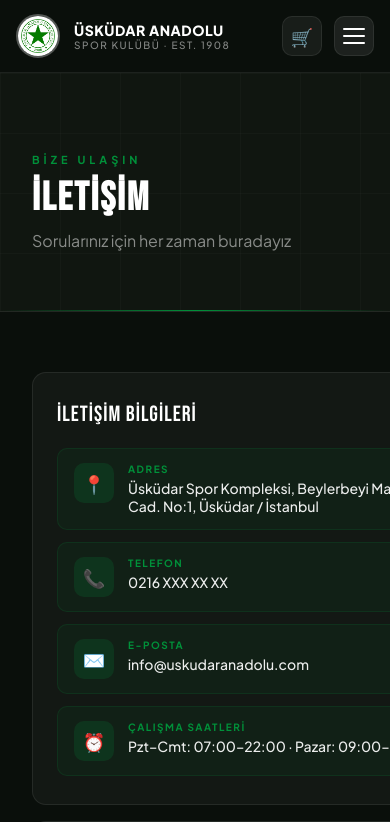
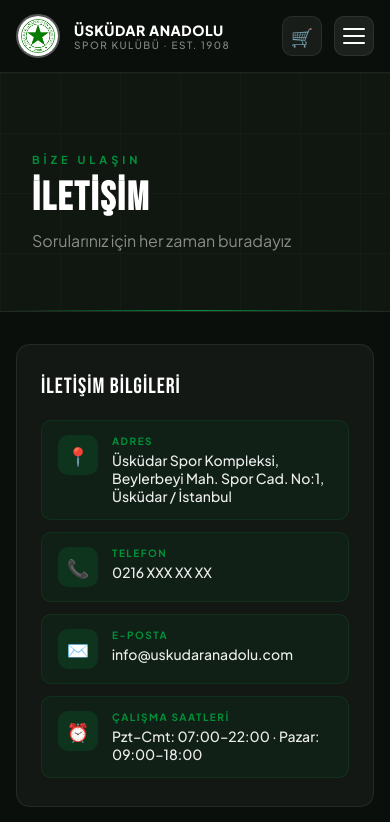
Before and after one commit to YusufCemSen1/uskudar-spor, a React (Vite) app: page /iletisim in a window 390 px wide. Shown: the top 822 px of the page. Built offline with nearby package versions, Linux system fonts and the light colour scheme.

Commit message:
tüm sayfalara useIsMobile hook eklendi, mobil layout düzeltildi

```diff
--- /dev/null
+++ b/src/hooks/useIsMobile.js
@@ -0,0 +1,11 @@
+import { useState, useEffect } from 'react'
+
+export function useIsMobile(breakpoint = 768) {
+  const [isMobile, setIsMobile] = useState(() => window.innerWidth <= breakpoint)
+  useEffect(() => {
+    const handler = () => setIsMobile(window.innerWidth <= breakpoint)
+    window.addEventListener('resize', handler)
+    return () => window.removeEventListener('resize', handler)
+  }, [breakpoint])
+  return isMobile
+}
--- a/src/pages/About.jsx
+++ b/src/pages/About.jsx
@@ -1,6 +1,7 @@
 import React from 'react'
 import { useNavigate, Link } from 'react-router-dom'
 import { useSite } from '../context/SiteContext'
+import { useIsMobile } from '../hooks/useIsMobile'
 
 export default function About() {
   const navigate = useNavigate()
@@ -9,6 +10,7 @@
   const milestones = about.milestones || []
   const values = about.values || []
   const board = about.board || []
+  const isMobile = useIsMobile()
 
   return (
     <div>
@@ -24,7 +26,7 @@
 
         {/* Misyon & Vizyon */}
         {(about.mission || about.vision) && (
-          <div style={{ display: 'grid', gridTemplateColumns: '1fr 1fr', gap: 24, marginBottom: 48 }}>
+          <div style={{ display: 'grid', gridTemplateColumns: isMobile ? '1fr' : '1fr 1fr', gap: 24, marginBottom: 48 }}>
             {[
               { label: 'MİSYONUMUZ', icon: '🎯', text: about.mission },
               { label: 'VİZYONUMUZ',  icon: '🔭', text: about.vision },
--- a/src/pages/BioPage.jsx
+++ b/src/pages/BioPage.jsx
@@ -2,6 +2,7 @@
 import { useParams, useNavigate, Link } from 'react-router-dom'
 import { useStore } from '../context/StoreContext'
 import { useSite } from '../context/SiteContext'
+import { useIsMobile } from '../hooks/useIsMobile'
 
 const BRANCH_COLOR = { Futbol:'#00913A', Basketbol:'#006B2B', Voleybol:'#00B548', 'Masa Tenisi':'#004d20' }
 const BRANCH_ID    = { Futbol:'futbol', Basketbol:'basketbol', Voleybol:'voleybol', 'Masa Tenisi':'masatenisi' }
@@ -140,6 +141,7 @@
 }
 
 function BioLayout({ color, image, icon, name, subtitle, tag, onBack, backLabel, stats, bio, achievements, achievementsLabel, branch, logo }) {
+  const isMobile = useIsMobile()
   return (
     <div>
       {/* Hero */}
@@ -165,7 +167,7 @@
       </div>
 
       <div className="page-wrap" style={{ paddingTop:32 }}>
-        <div style={{ display:'grid', gridTemplateColumns:'1fr 300px', gap:32, alignItems:'start' }}>
+        <div style={{ display:'grid', gridTemplateColumns: isMobile ? '1fr' : '1fr 300px', gap:32, alignItems:'start' }}>
           <div>
             {/* Biyografi */}
             {bio && (
--- a/src/pages/BranchDetail.jsx
+++ b/src/pages/BranchDetail.jsx
@@ -2,6 +2,7 @@
 import { useParams, useNavigate, Link } from 'react-router-dom'
 import { useStore } from '../context/StoreContext'
 import { useSite } from '../context/SiteContext'
+import { useIsMobile } from '../hooks/useIsMobile'
 
 const BRANCH_STATIC = {
   futbol:     { icon: '⚽', name: 'Futbol',      color: '#00913A' },
@@ -20,6 +21,7 @@
   const { news, players } = useStore()
   const { settings } = useSite()
   const [activeTeam, setActiveTeam] = useState(null)
+  const isMobile = useIsMobile()
 
   const stat = BRANCH_STATIC[id]
   if (!stat) return <div style={{ padding: 80, textAlign: 'center' }}>Branş bulunamadı. <Link to="/branslar">Geri dön</Link></div>
@@ -65,7 +67,7 @@
           ))}
         </div>
 
-        <div style={{ display: 'grid', gridTemplateColumns: '1fr 320px', gap: 32, alignItems: 'start' }}>
+        <div style={{ display: 'grid', gridTemplateColumns: isMobile ? '1fr' : '1fr 320px', gap: 32, alignItems: 'start' }}>
           <div>
             {/* KADROLAR */}
             <section style={{ marginBottom: 48 }}>
--- a/src/pages/Cart.jsx
+++ b/src/pages/Cart.jsx
@@ -3,12 +3,14 @@
 import { useShop } from '../context/ShopContext'
 import { useAuth } from '../context/AuthContext'
 import { useToast } from '../components/Toast'
+import { useIsMobile } from '../hooks/useIsMobile'
 
 export default function Cart() {
   const { cart, removeFromCart, updateQty, cartTotal, getItemPrice, kongreDiscount } = useShop()
   const { isKongre } = useAuth()
   const navigate = useNavigate()
   const toast = useToast()
+  const isMobile = useIsMobile()
 
   if (cart.length === 0) return (
     <div style={{ minHeight:'70vh', display:'flex', alignItems:'center', justifyContent:'center' }}>
@@ -30,7 +32,7 @@
         </div>
       </div>
       <div className="page-wrap">
-        <div style={{ display:'grid', gridTemplateColumns:'1fr 340px', gap:24, alignItems:'start' }}>
+        <div style={{ display:'grid', gridTemplateColumns: isMobile ? '1fr' : '1fr 340px', gap:24, alignItems:'start' }}>
           {/* Ürünler */}
           <div style={{ display:'grid', gap:14 }}>
             {cart.map((item, i) => (
--- a/src/pages/Contact.jsx
+++ b/src/pages/Contact.jsx
@@ -2,6 +2,7 @@
 import { useStore } from '../context/StoreContext'
 import { useToast } from '../components/Toast'
 import Reveal from '../components/Reveal'
+import { useIsMobile } from '../hooks/useIsMobile'
 
 const DarkInput = ({ type='text', value, onChange, placeholder, textarea=false }) => {
   const [focused, setFocused] = useState(false)
@@ -26,6 +27,7 @@
   const toast = useToast()
   const [form, setForm] = useState({ name:'', email:'', subject:'', message:'' })
   const [sent, setSent] = useState(false)
+  const isMobile = useIsMobile()
 
   const send = () => {
     if (!form.name || !form.email || !form.message) { toast('Tüm alanları doldurun', 'error'); return }
@@ -58,8 +60,8 @@
         </div>
       </div>
 
-      <div style={{ maxWidth:1200, margin:'0 auto', padding:'60px 32px' }}>
-        <div style={{ display:'grid', gridTemplateColumns:'1fr 1.4fr', gap:32, alignItems:'start' }}>
+      <div style={{ maxWidth:1200, margin:'0 auto', padding: isMobile ? '32px 16px' : '60px 32px' }}>
+        <div style={{ display:'grid', gridTemplateColumns: isMobile ? '1fr' : '1fr 1.4fr', gap:32, alignItems:'start' }}>
           {/* Left: Info */}
           <div style={{ display:'grid', gap:16 }}>
             <Reveal direction="left">
@@ -84,7 +86,7 @@
             <Reveal direction="left" delay={0.1}>
               <div style={{ background:'rgba(255,255,255,.04)', border:'1px solid var(--dark-border)', borderRadius:14, padding:'24px' }}>
                 <div style={{ fontFamily:'var(--font-display)', fontSize:18, color:'#fff', letterSpacing:1, marginBottom:16 }}>SOSYAL MEDYA</div>
-                <div style={{ display:'grid', gridTemplateColumns:'repeat(3,1fr)', gap:10 }}>
+                <div style={{ display:'grid', gridTemplateColumns: isMobile ? '1fr' : 'repeat(3,1fr)', gap:10 }}>
                   {SOCIAL.map((s,i) => (
                     <div key={i} style={{ background:'rgba(0,168,68,.06)', border:'1px solid rgba(0,168,68,.12)', borderRadius:10, padding:'14px 10px', textAlign:'center', cursor:'pointer', transition:'all .2s' }}
                       onMouseOver={e => { e.currentTarget.style.background='rgba(0,168,68,.15)'; e.currentTarget.style.borderColor='var(--green)'; e.currentTarget.style.transform='translateY(-2px)' }}
@@ -110,7 +112,7 @@
                   </div>
                 : <>
                     <div style={{ fontFamily:'var(--font-display)', fontSize:28, color:'#fff', letterSpacing:1, marginBottom:24 }}>MESAJ GÖNDER</div>
-                    <div style={{ display:'grid', gridTemplateColumns:'1fr 1fr', gap:16, marginBottom:16 }}>
+                    <div style={{ display:'grid', gridTemplateColumns: isMobile ? '1fr' : '1fr 1fr', gap:16, marginBottom:16 }}>
                       <div><Label>Ad Soyad *</Label><DarkInput value={form.name} onChange={e => setForm(f=>({...f,name:e.target.value}))} placeholder="Ahmet Yılmaz" /></div>
                       <div><Label>E-posta *</Label><DarkInput type="email" value={form.email} onChange={e => setForm(f=>({...f,email:e.target.value}))} placeholder="mail@ornek.com" /></div>
                     </div>
--- a/src/pages/ProductDetail.jsx
+++ b/src/pages/ProductDetail.jsx
@@ -4,6 +4,7 @@
 import { useShop } from '../context/ShopContext'
 import { useAuth } from '../context/AuthContext'
 import { useToast } from '../components/Toast'
+import { useIsMobile } from '../hooks/useIsMobile'
 
 function Stars({ rating, size=16 }) {
   return <span style={{ color:'#FF9800', fontSize:size }}>{[1,2,3,4,5].map(i=><span key={i}>{i<=Math.round(rating)?'★':'☆'}</span>)}</span>
@@ -23,6 +24,7 @@
   const [qty, setQty] = useState(1)
   const [reviewForm, setReviewForm] = useState({ rating:5, comment:'' })
   const [showReviewForm, setShowReviewForm] = useState(false)
+  const isMobile = useIsMobile()
 
   if (!product) return <div style={{ padding:60, textAlign:'center', color:'var(--text-muted)' }}>Ürün bulunamadı.</div>
 
@@ -56,7 +58,7 @@
 
       <div className="page-wrap">
         {/* Ürün ana bölüm */}
-        <div className="anim-ballIn hover-glow" style={{ display:'grid', gridTemplateColumns:'1fr 1fr', gap:36, background:'#fff', borderRadius:10, padding:32, border:'1px solid var(--border)', marginBottom:24, boxShadow:'0 4px 20px rgba(0,0,0,.05)', transition:'box-shadow .3s' }}>
+        <div className="anim-ballIn hover-glow" style={{ display:'grid', gridTemplateColumns: isMobile ? '1fr' : '1fr 1fr', gap:36, background:'#fff', borderRadius:10, padding: isMobile ? 16 : 32, border:'1px solid var(--border)', marginBottom:24, boxShadow:'0 4px 20px rgba(0,0,0,.05)', transition:'box-shadow .3s' }}>
           {/* Görsel */}
           <div className="anim-trackIn">
             <div style={{ height:360, background:product.image?'transparent':'linear-gradient(135deg,var(--green-dark),var(--green-light))', borderRadius:10, display:'flex', alignItems:'center', justifyContent:'center', overflow:'hidden', position:'relative' }}>
--- a/src/pages/Profile.jsx
+++ b/src/pages/Profile.jsx
@@ -4,6 +4,7 @@
 import { useShop } from '../context/ShopContext'
 import { useStore } from '../context/StoreContext'
 import { useToast } from '../components/Toast'
+import { useIsMobile } from '../hooks/useIsMobile'
 
 function Stars({ rating, size=14 }) {
   return <span style={{ color:'#FF9800', fontSize:size }}>{[1,2,3,4,5].map(i=><span key={i}>{i<=Math.round(rating)?'★':'☆'}</span>)}</span>
@@ -19,6 +20,7 @@
   const [tab, setTab] = useState(searchParams.get('tab') || 'info')
   const [form, setForm] = useState({ name: currentUser?.name||'', email: currentUser?.email||'', phone: currentUser?.phone||'' })
   const [pwForm, setPwForm] = useState({ current:'', next:'', next2:'' })
+  const isMobile = useIsMobile()
 
   if (!currentUser) { navigate('/giris'); return null }
 
@@ -57,7 +59,7 @@
         </div>
       </div>
       <div className="page-wrap">
-        <div style={{ display:'grid', gridTemplateColumns:'220px 1fr', gap:22 }}>
+        <div style={{ display:'grid', gridTemplateColumns: isMobile ? '1fr' : '220px 1fr', gap:22 }}>
           {/* Sol */}
           <div className="anim-trackIn">
             <div className="hover-glow" style={{ background:'#fff', borderRadius:12, border:'1px solid var(--border)', overflow:'hidden', marginBottom:14, boxShadow:'0 4px 20px rgba(0,0,0,.05)', transition:'box-shadow .3s' }}>
@@ -83,7 +85,7 @@
             {tab === 'info' && (
               <div>
                 <div style={{ fontWeight:800, fontSize:17, marginBottom:22, color:'var(--green-dark)' }}>👤 Kişisel Bilgiler</div>
-                <div style={{ display:'grid', gridTemplateColumns:'1fr 1fr', gap:14 }}>
+                <div style={{ display:'grid', gridTemplateColumns: isMobile ? '1fr' : '1fr 1fr', gap:14 }}>
                   <div className="form-group" style={{ gridColumn:'1/-1' }}><label className="form-label">Ad Soyad *</label><input className="form-input" value={form.name} onChange={e=>setForm({...form,name:e.target.value})} /></div>
                   <div className="form-group"><label className="form-label">E-posta</label><input className="form-input" value={form.email} disabled style={{ background:'#f5f5f5' }} /></div>
                   <div className="form-group"><label className="form-label">Telefon</label><input className="form-input" value={form.phone} onChange={e=>setForm({...form,phone:e.target.value})} placeholder="0 5XX XXX XX XX" /></div>
```
